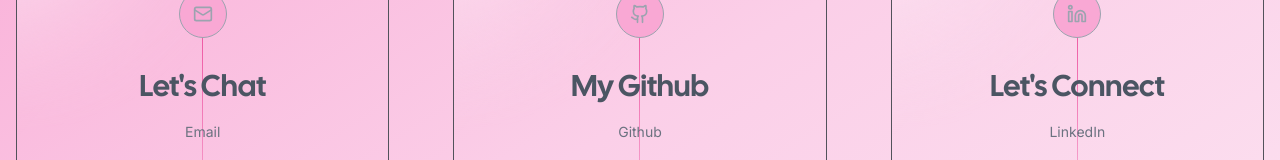
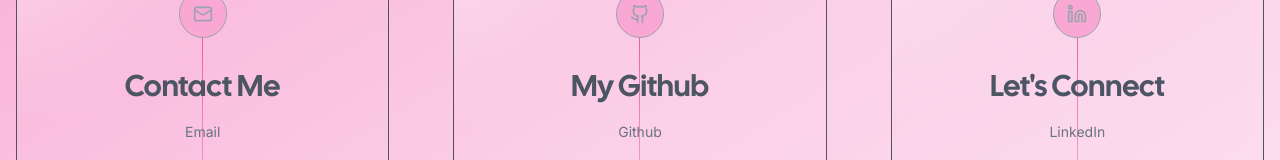
Before and after one commit to gracewxng/Portfolio, a Next.js app: page /contact in a window 1280 px wide. Shown: the part 286-446 px from the top of the page. Built offline with nearby package versions, Linux system fonts and the light colour scheme; no server answers; what tailwindcss-debug-screens would draw is missing.

Commit message:
changed contact page text

```diff
--- a/app/contact/page.tsx
+++ b/app/contact/page.tsx
@@ -9,7 +9,7 @@
 		icon: <Mail size={20} />,
 		href: "mailto:wanggrace730@gmail.com",
 		label: "Email",
-		handle: "Let's Chat",
+		handle: "Contact Me",
 	},
 	{
 		icon: <Github size={20} />,
```
